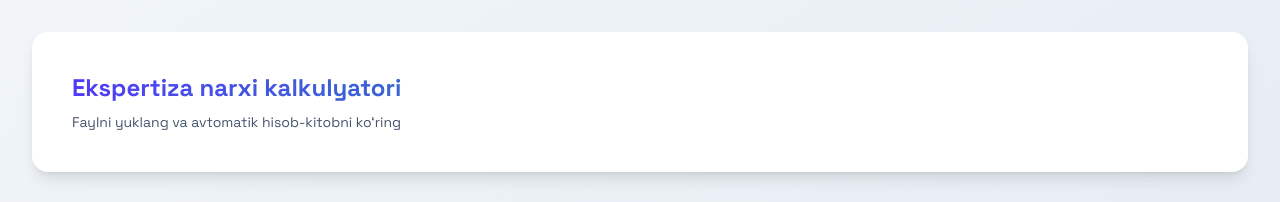
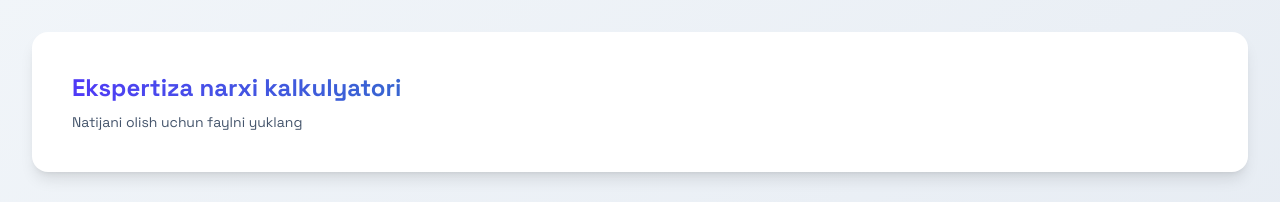
Before and after one commit to riacoders/project-calculator, a Next.js app: page / in a window 1280 px wide. Shown: the top 202 px of the page. Built offline with nearby package versions, Linux system fonts and the light colour scheme.

Commit message:
new changes

```diff
--- a/app/(home)/page.tsx
+++ b/app/(home)/page.tsx
@@ -122,7 +122,7 @@ export default function Page() {
 					Ekspertiza narxi kalkulyatori
 				</motion.h1>
 				<p className='text-slate-600 mt-2 2xl:text-base text-sm'>
-					Faylni yuklang va avtomatik hisob-kitobni ko‘ring
+					Natijani olish uchun faylni yuklang
 				</p>
 			</header>
 
```
